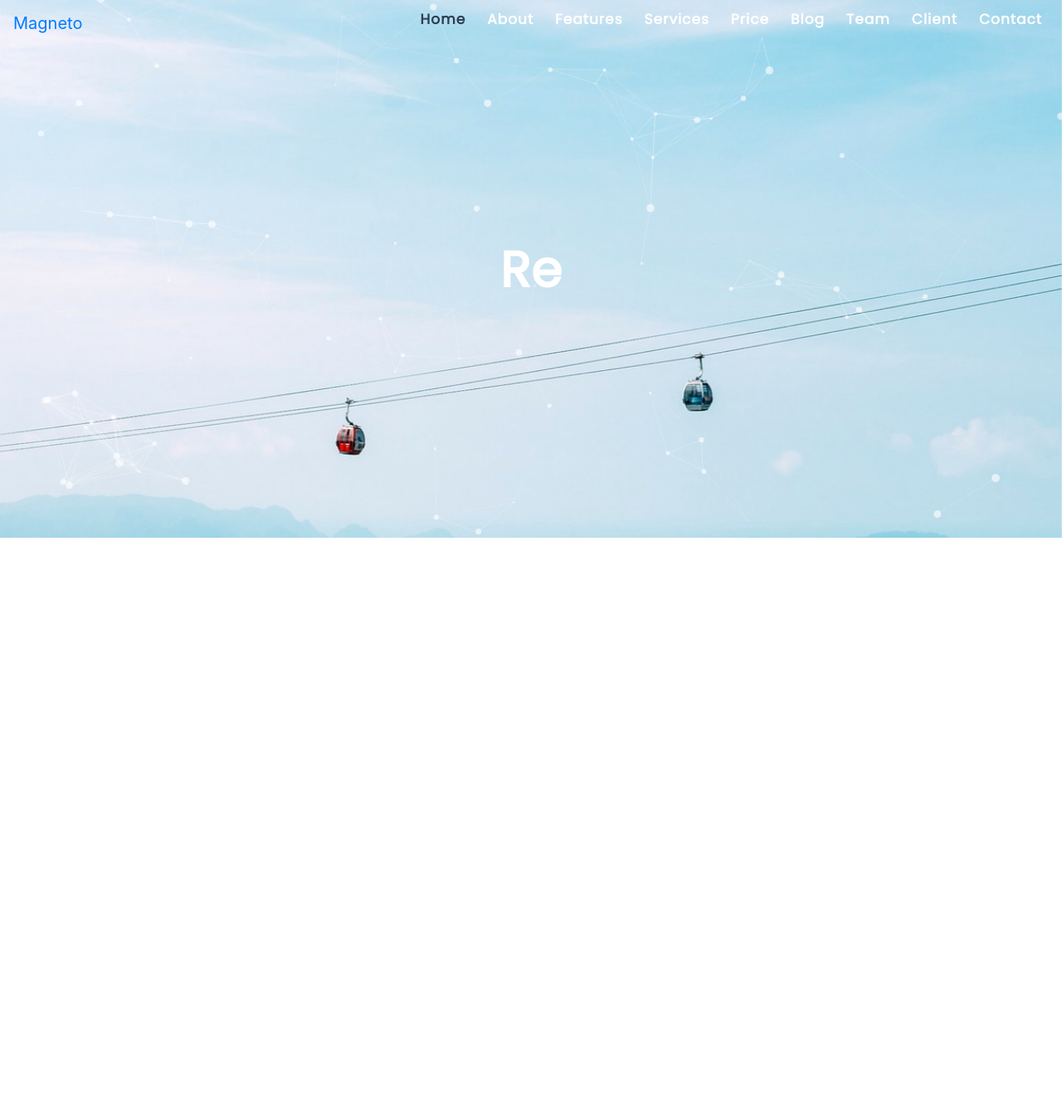
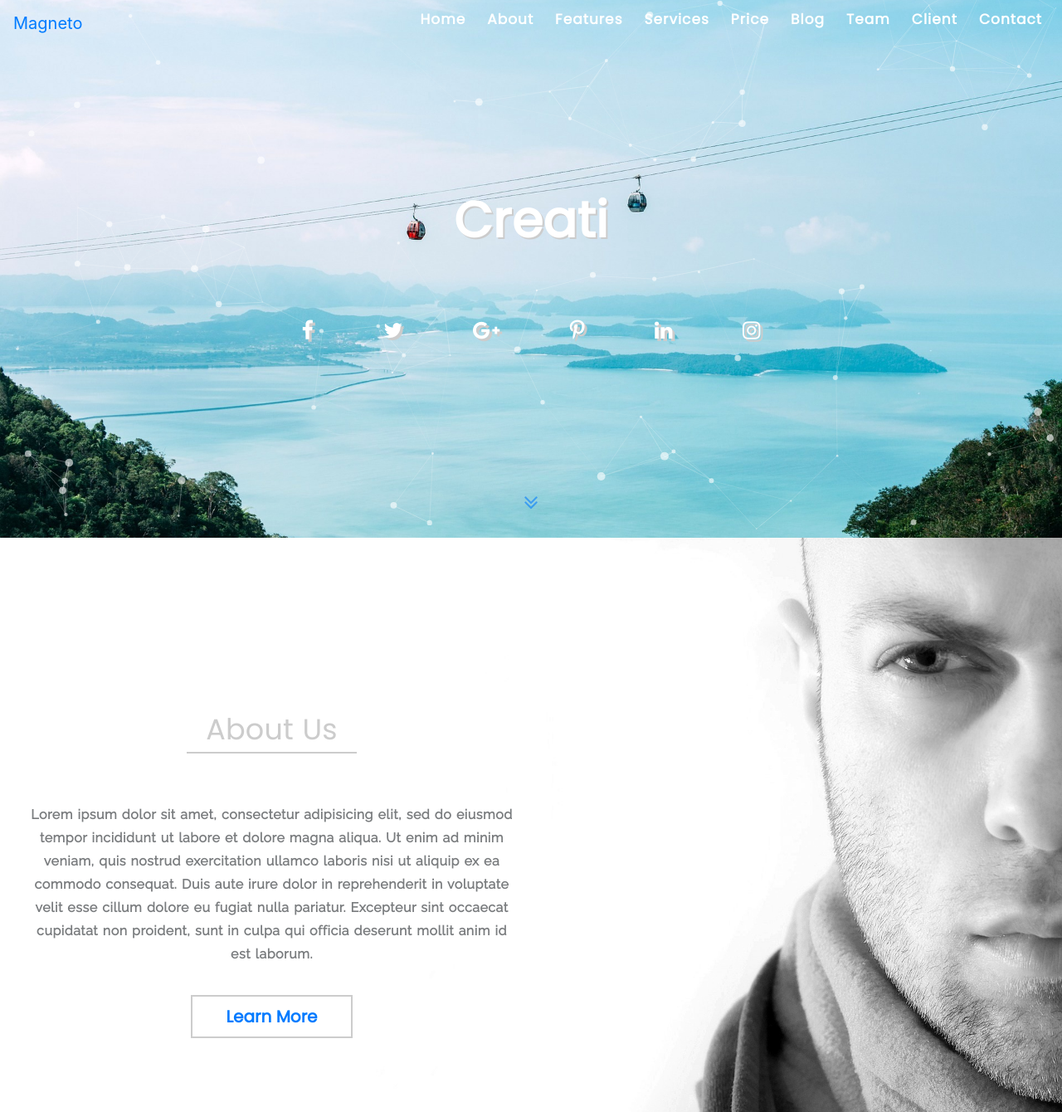
Before and after one commit to Jekyllfox/Magneto, a Jekyll site: the page built from index.html, in a window 1280 px wide and 1340 px high. Shown: the whole window at 83% size. Built offline with Jekyll 4.4.1, drawn with Linux system fonts in a browser that asks for light colours; nearby versions of some CDN libraries; Markdown is read by kramdown in place of the engine named in the settings.

Commit message:
initial commit

```diff
--- a/_includes/header.html
+++ b/_includes/header.html
@@ -45,11 +45,24 @@
 <div id="home">
 <div id="particles-js"></div>
 <div class="main-content">
-  <div class="container">
+  <div class="container-fluid">
     <div class="row">
       <div class="col-lg-12 col-md-12 col-sm-12">
         <div class="top-heading">
           <div class="type"></div>
+        </div>
+        <div class="social-links">
+          <ul>
+            <li class="wow fadeIn" data-wow-delay=".2s"><a href="www.facebook.com" target="_blank"><i class="fa fa-facebook" aria-hidden="true"></i></a></li>
+            <li class="wow fadeIn" data-wow-delay=".4s"><a href="www.twitter.com" target="_blank"><i class="fa fa-twitter" aria-hidden="true"></i></a></li>
+            <li class="wow fadeIn" data-wow-delay=".4s"><a href="www.twitter.com" target="_blank"><i class="fa fa-google-plus" aria-hidden="true"></i></a></li>
+            <li class="wow fadeIn" data-wow-delay=".6s"><a href="www.pinterest.com" target="_blank"><i class="fa fa-pinterest-p" aria-hidden="true"></i></a></li>
+            <li class="wow fadeIn" data-wow-delay=".8s"><a href="www.linkedin.com" target="_blank"><i class="fa fa-linkedin" aria-hidden="true"></i></a></li>
+            <li class="wow fadeIn" data-wow-delay="1.2s"><a href="www.instagram.com" target="_blank"><i class="fa fa-instagram" aria-hidden="true"></i></a></li>
+          </ul>
+        </div>
+        <div class="navigator">
+          <span class="angle wow fadeOutDown" data-wow-iteration="infinite"><a href="#"><i class="fa fa-angle-double-down" aria-hidden="true"></i></a></span>
         </div>
       </div>
     </div>
--- a/css/style.css
+++ b/css/style.css
@@ -245,9 +245,6 @@
 .navbar ul li a:hover{
   color: #2c3e50;
 }
-.active{
-  color: #2c3e50 !important;
-}
 
 /***********************************Header-content********************************/
 
@@ -263,16 +260,99 @@
   opacity: 1;
   position: absolute;
 }
+.top-heading{
+  width: 100%;
+  height: 100px;
+}
 .type{
-display: flex;
-justify-content: center;
-align-items: center;
-margin-top: 280px;
+margin-top: 220px;
 font-size: 60px;
 color: #fff;
 font-weight: 700;
 letter-spacing: 0.5px;
 word-spacing: 2px;
 font-family: 'Poppins', sans-serif;
-transition: all 2s ease;
+text-shadow: 2px 2px #ccc;
 }
+.social-links{
+  margin-top: 60px;
+  margin-bottom: 150px;
+}
+.social-links ul{
+  list-style-type: none;
+}
+.social-links li{
+  display: inline;
+  margin: 40px 40px;
+}
+.social-links ul li a{
+  font-size: 25px;
+  color: #fff;
+  text-shadow: 3px 3px #ccc;
+}
+.social-links ul li a:hover{
+   animation:flash 2s infinite ;
+}
+
+.angle{
+  display: flex;
+  justify-content: center;
+  align-items: baseline;
+  margin-top: 80px;
+}
+.angle a{
+  font-size: 28px;
+}
+
+/*********************************About*************************************/
+.about{
+  margin-top: 30px;
+  width: 100%;
+  height:700px;
+  background-image: url("../images/male.jpg");
+  background-position:center top;
+  background-repeat: no-repeat;
+  background-size: cover;
+  background-attachment: fixed;
+}
+.about .content{
+  width: 50%;
+  margin-top: 16%;
+  padding: 20px;
+}
+.content h2{
+  text-transform:capitalize;
+  font-size: 35px;
+  letter-spacing: 0.2px;
+  font-family: 'Poppins', sans-serif;
+  color: #ccc;
+  word-spacing: 1px;
+}
+.underline{
+  width:35%;
+  height: 1px;
+  border: 1px solid #ccc;
+  margin: 0 auto;
+  margin-bottom: 60px;
+}
+.content p{
+  line-height: 28px;
+  margin-top: 10px;
+  font-family: 'Raleway', sans-serif;
+  font-weight: 600;
+  word-spacing: 1px;
+  letter-spacing: 0.5px;
+  opacity: 0.6;
+}
+.content a{
+border: 2px solid #ccc;
+padding: 10px 40px;
+position: relative;
+top: 30px;
+font-size: 20px;
+font-family: 'Poppins', sans-serif;
+font-weight: 600;
+}
+.content a:hover{
+  text-decoration: none;
+}
--- a/index.html
+++ b/index.html
@@ -1,3 +1,19 @@
 ---
 layout: default
 ---
+
+<!--======================= About ================================-->
+<div class="about" id="about">
+  <div class="container-fluid">
+    <div class="row">
+      <div class="col-lg-12">
+        <div class="content">
+        <h2>About Us</h2>
+        <div class="underline"></div>
+        <p>Lorem ipsum dolor sit amet, consectetur adipisicing elit, sed do eiusmod tempor incididunt ut labore et dolore magna aliqua. Ut enim ad minim veniam, quis nostrud exercitation ullamco laboris nisi ut aliquip ex ea commodo consequat. Duis aute irure dolor in reprehenderit in voluptate velit esse cillum dolore eu fugiat nulla pariatur. Excepteur sint occaecat cupidatat non proident, sunt in culpa qui officia deserunt mollit anim id est laborum.</p>
+        <a href="#">Learn More</a>
+      </div>
+      </div>
+    </div>
+  </div>
+</div>
--- a/js/main.js
+++ b/js/main.js
@@ -6,9 +6,9 @@
     "Responsive",
     "Multipurpose"
   ],
-  typeSpeed:50,
+  typeSpeed:30,
   backSpeed:30,
-  backDelay:300,
+  backDelay:1500,
   smartBackspace:true,
   backDelay:200,
   loop:true,
@@ -24,6 +24,14 @@
   });
 
 
+// Icon-bar Clicked
+$('.navbar').on('click',function() {
+  $('.navbar').css('background-color','rgba(0,0,0,0.5)');
+  $('.icon-bar').css('color','#fff');
+});
+
+
+
 //Header Scroller
 $(window).on('scroll', function () {
        if ($(".navbar").offset().top > 1) {
```
Also changed, not shown: images/male.jpg (added), images/med.jpg (added), images/winter.jpg (deleted), 6 other files.
